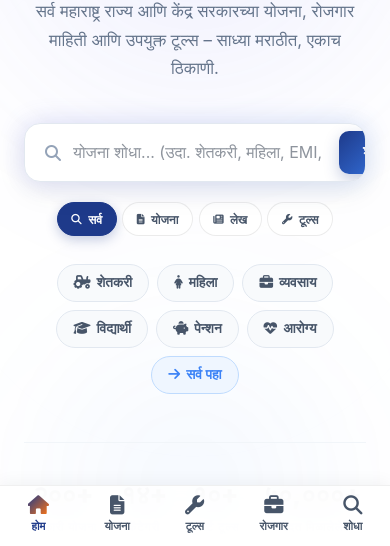
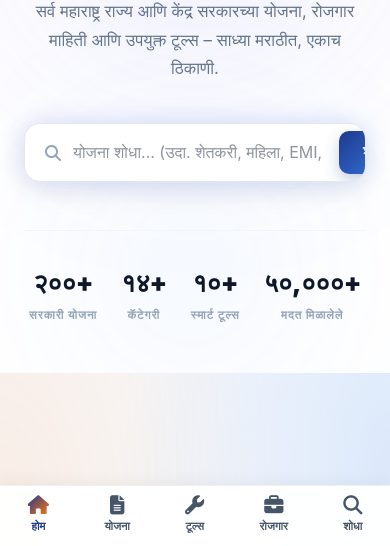
Before and after one commit to anjalikranti22/mahitimarg, an Astro site: page / in a window 390 px wide. Shown: the part 298-844 px from the top of the page. Built offline with nearby package versions, Linux system fonts and the light colour scheme; Astro itself is replaced by a stand-in of ours.

Commit message:
UI: hide hero suggestions on mobile to clean up screen

```diff
--- a/src/components/pages/HomePage.astro
+++ b/src/components/pages/HomePage.astro
@@ -69,7 +69,7 @@ const schemeSearchData = allSchemes.map(s => ({
                 </div>
 
                 <!-- Search Tabs -->
-                <div class="search-tabs" id="search-tabs" style="margin-top: 1.25rem;">
+                <div class="search-tabs hidden-mobile" id="search-tabs" style="margin-top: 1.25rem;">
                     <button class="search-tab active" data-tab="all"><i class="fa-solid fa-magnifying-glass"></i>{t('search.tab.all')}</button>
                     <button class="search-tab" data-tab="schemes"><i class="fa-solid fa-file-lines"></i>{t('hero.title.schemes')}</button>
                     <button class="search-tab" data-tab="articles"><i class="fa-solid fa-newspaper"></i>{t('search.tab.articles')}</button>
@@ -77,7 +77,7 @@ const schemeSearchData = allSchemes.map(s => ({
                 </div>
 
                 <!-- Quick Category Links -->
-                <div class="hp-quick-links">
+                <div class="hp-quick-links hidden-mobile">
                     <a href={`${p}/categories/farmer`} class="hp-qlink"><i class="fa-solid fa-tractor"></i>{t('qlink.farmer')}</a>
                     <a href={`${p}/categories/women`} class="hp-qlink"><i class="fa-solid fa-person-dress"></i>{t('qlink.women')}</a>
                     <a href={`${p}/categories/business`} class="hp-qlink"><i class="fa-solid fa-briefcase"></i>{t('hero.title.business')}</a>
```
